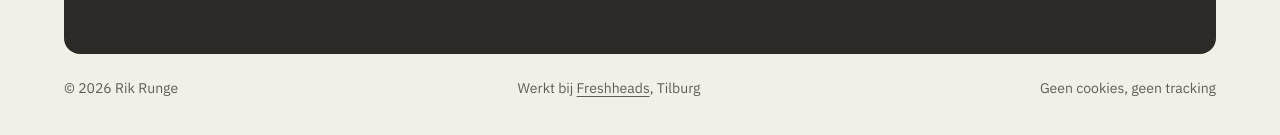
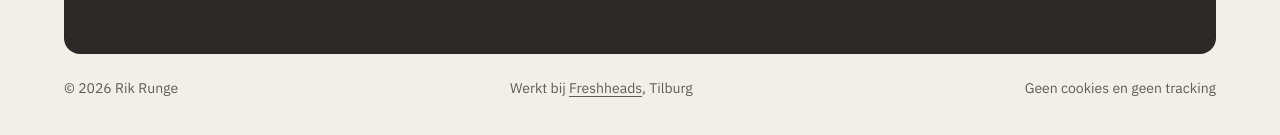
Before and after one commit to rikr-fh/portfolio, a Jekyll site: the page built from index.md, in a window 1280 px wide and 900 px high, scrolled down 1918 px. Shown: the part 762-897 px from the top of the window. Built offline with Jekyll 4.4.1, drawn with Linux system fonts in a browser that asks for light colours.

```diff
--- a/_config.yml
+++ b/_config.yml
@@ -5,7 +5,7 @@
 # ─────────────────────────────────────────────────────────────
 
 title: Rik Runge
-description: Rik Runge, senior product designer bij Freshheads. Ik maak digitale producten eenvoudig. En geruststellend op de momenten dat het spannend wordt.
+description: Rik Runge, senior product designer bij Freshheads. Ik ontwerp digitale oplossingen en maak de toekomst tastbaar.
 lang: nl
 
 # Naam en rol (bovenaan in de menubalk en in de tabtitel)
@@ -22,7 +22,7 @@ linkedin: https://www.linkedin.com/in/rikrunge/
 linkedin_label: /in/rikrunge
 
 # Regel in de voettekst
-voettekst: Geen cookies, geen tracking
+voettekst: Geen cookies en geen tracking
 
 # ── Technisch, normaal niet aanpassen ──────────────────────
 url: https://www.rikrunge.nl
```
